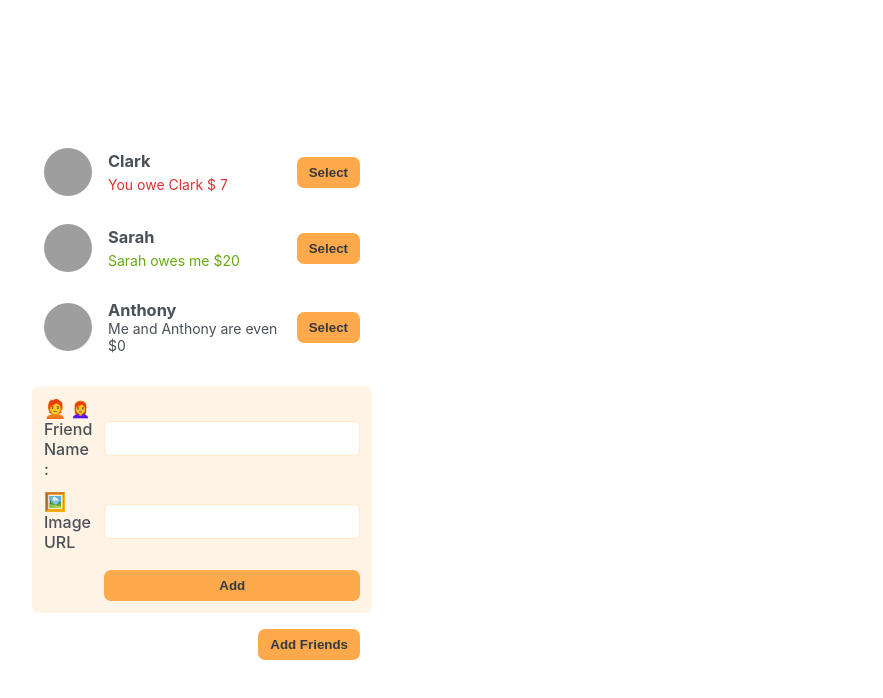
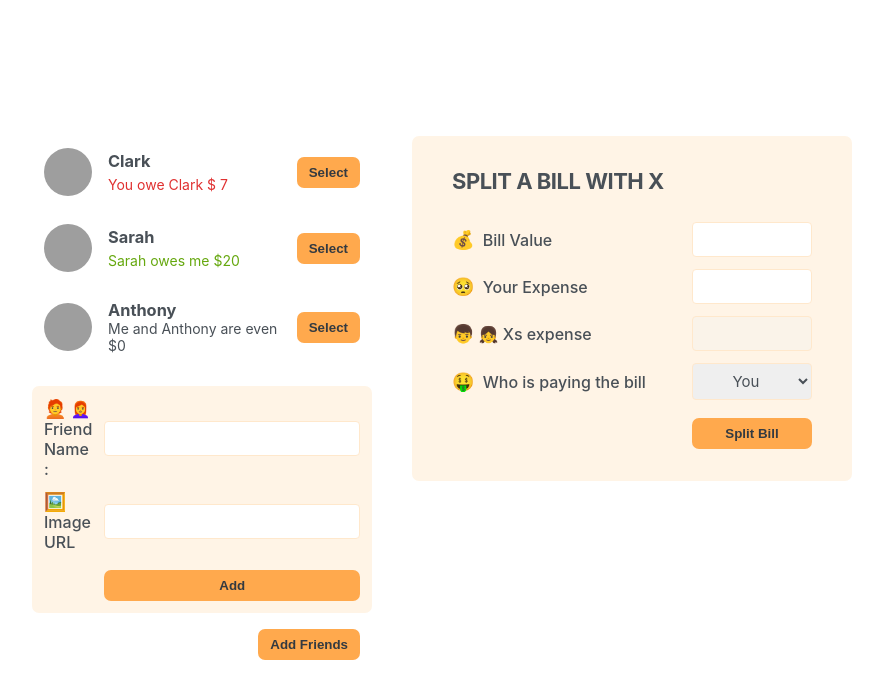
Before and after one commit to justamanuelax/eatnsplit, a React (Vite) app: page / in a window 1280 px wide. Shown: the top 698 px of the page, without its empty margins (198-1081 px from the left). Built offline with nearby package versions, Linux system fonts and the light colour scheme; grey boxes are pictures that could not be loaded.

Commit message:
Static part of the eatnsplit part is done no comments

```diff
--- a/src/App.jsx
+++ b/src/App.jsx
@@ -13,6 +13,7 @@
           <FormAddFriend/>
           <Button>Add Friends</Button>
         </div>
+      <FormSplitBill/>
       </div>
   )
 }
@@ -87,4 +88,27 @@
     </form>
   )
 }
+function FormSplitBill(){
+  return(
+    <form className="form-split-bill">
+      <h2> Split a bill with X </h2>
+
+      <label>💰 Bill Value</label>
+      <input type="text"/>
+
+      <label> 🥺 Your Expense</label>
+        <input type="text" />
+
+        <label>👦👧 Xs expense</label>
+        <input type="text" disabled />
+
+        <label>🤑 Who is paying the bill</label>
+        <select>
+          <option value="user">You</option>
+          <option value="friend">X</option>
+        </select>
+      <Button>Split Bill</Button>
+    </form>
+  )
+}
 export default App
```
